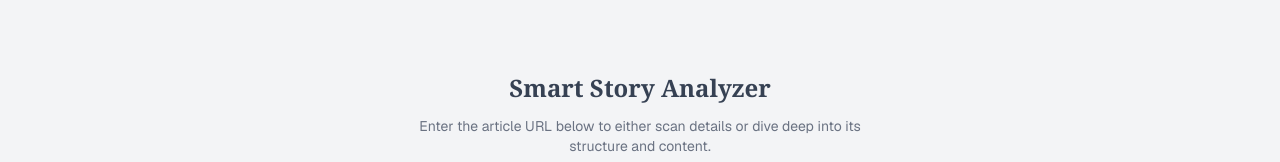
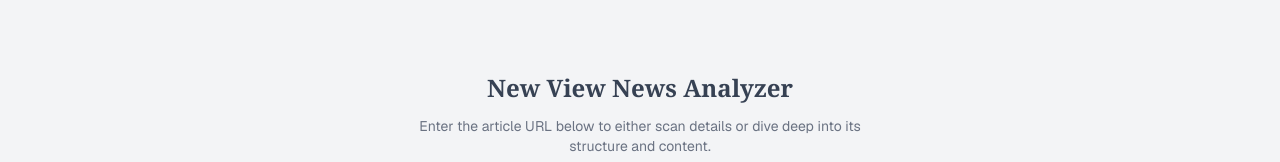
Before and after one commit to singvir23/smart-story-agent, a Next.js app: page / in a window 1280 px wide. Shown: the top 162 px of the page. Built offline with nearby package versions, Linux system fonts and the light colour scheme.

Commit message:
fixed a couple of things presented by yaros

```diff
--- a/src/app/api/process-article/route.ts
+++ b/src/app/api/process-article/route.ts
@@ -326,7 +326,7 @@ JSON Structure:
   "source": "(string) The source publication or website. Use '${inferredSource}' or refine based *only* on the text.",
   "date": "(string) The publication date *explicitly mentioned* in the article text (e.g., "April 9, 2025", "last Tuesday"). If found, use that formatted as 'Month Day, Year'. If not explicitly mentioned in the text but a date was scraped ('${scrapedDate || 'None'}'), use the scraped date string provided. Otherwise, use the string 'Date not specified'.",
   "summary": "(string) A concise, neutral summary of the article's main points (2-4 sentences maximum).",
-  "highlights": "(array of strings) Exactly 4 key, distinct takeaways or factual highlights directly supported by the article text. If 4 distinct highlights cannot be found, provide as many as possible up to 4. Each highlight should be a concise sentence.",
+  "highlights": "(array of strings) Exactly 3 key, distinct takeaways or factual highlights directly supported by the article text. If 3 distinct highlights cannot be found, provide as many as possible up to 3. Each highlight should be a concise sentence.",
   "factSections": "(array of objects) <<< IMPORTANT: Generate this dynamically based on content. >>>
       1. Identify 3 to 5 distinct, significant sub-topics, themes, or key aspects discussed within the article text.
       2. For each identified sub-topic, create an object in this array.
--- a/src/app/page.tsx
+++ b/src/app/page.tsx
@@ -363,7 +363,7 @@ const SmartStorySuite: React.FC = () => {
          {!storyData && !isLoading && !error && (
           <div className="text-center mb-8 pt-10">
               <h2 className={`text-2xl font-semibold mb-3 ${titleFont} ${isDarkMode ? 'text-white' : 'text-gray-700'}`}>
-                  Smart Story Analyzer
+                  New View News Analyzer
               </h2>
              <p className={`${isDarkMode ? 'text-slate-400' : 'text-gray-500'} text-sm max-w-md mx-auto`}>
                  Enter the article URL below to either scan details or dive deep into its structure and content.
@@ -458,7 +458,7 @@ const SmartStorySuite: React.FC = () => {
                     <div className="flex flex-col sm:flex-row items-start sm:items-center justify-between">
                         <p className={`text-xs sm:text-sm mb-3 sm:mb-0 ${isDarkMode ? 'text-slate-400' : 'text-gray-500'}`}>
                             Source: <span className="font-medium">{storyData.source}</span>
-                            {storyData.author && (<> | Author: <span className="font-medium">{storyData.author}</span></>)}
+                            {storyData.author && (<> | By: <span className="font-medium">{storyData.author}</span></>)}
                             {storyData.date && storyData.date !== 'Date not specified' && (<> | {storyData.date}</>)}
                         </p>
                         {/* Full View Mode Buttons */}
@@ -543,7 +543,7 @@ const SmartStorySuite: React.FC = () => {
                             <div className={`text-xs space-y-1.5 ${isDarkMode ? 'text-slate-300' : 'text-gray-600'}`}>
                                 {storyData.date && storyData.date !== 'Date not specified' && ( <p><span className="font-medium">Published:</span> {storyData.date}</p> )}
                                 <p><span className="font-medium">Source:</span> {storyData.source}</p>
-                                <p><span className="font-medium">Author:</span> {storyData.author || 'Not Available'}</p>
+                                <p><span className="font-medium">By:</span> {storyData.author || 'Not Available'}</p>
                             </div>
                              {/* Full View Original Button */}
                              <a
@@ -638,7 +638,7 @@ const SmartStorySuite: React.FC = () => {
 
               {/* Footer */}
               <footer className={`p-4 text-center text-xs ${isDarkMode ? 'bg-slate-900 text-slate-500 border-t border-slate-700' : 'bg-gray-50 text-gray-500 border-t border-gray-200'}`}>
-                Smart Story Suite
+                New View News
               </footer>
             </motion.div>
          )}
```
